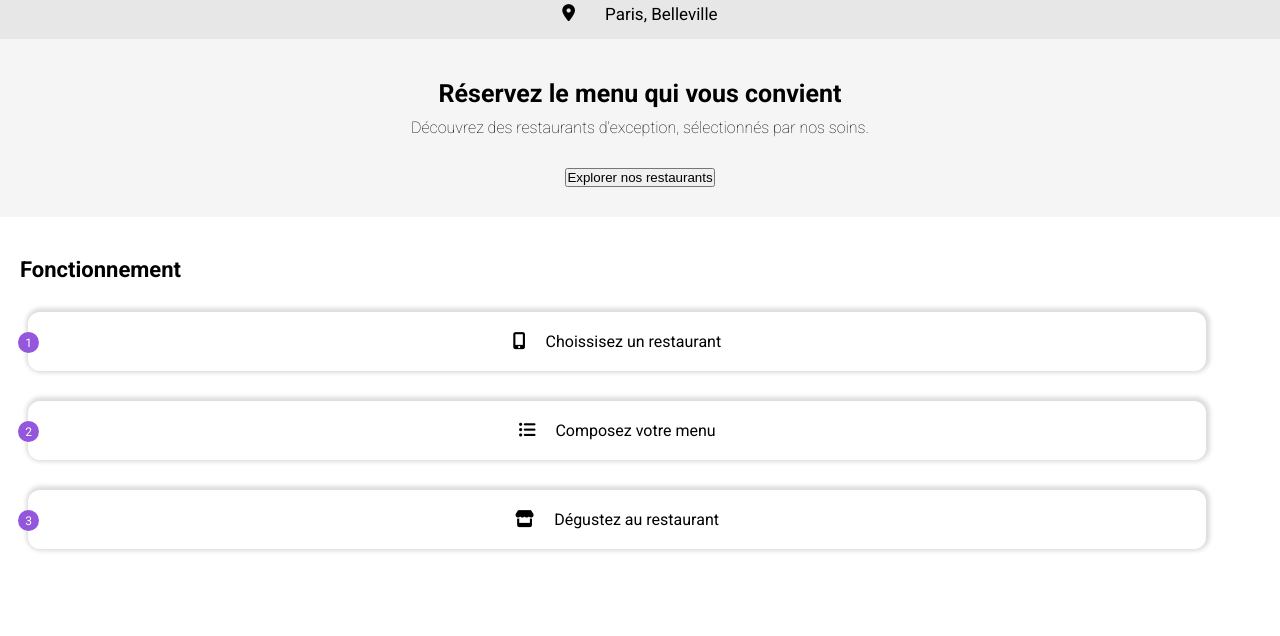
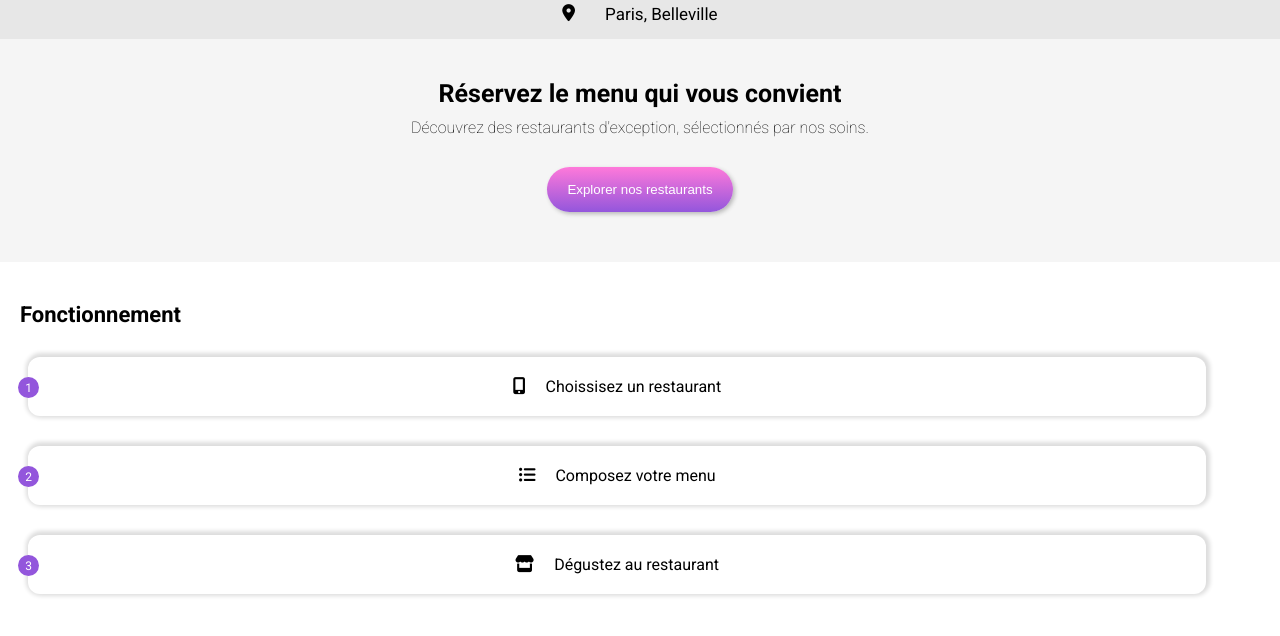
Before and after one commit to Alexandre-lar/AlexandreLarosa_3_08022020, a website: page index.html in a window 1280 px wide. Shown: the part 70-706 px from the top of the page. Drawn offline with Linux system fonts and the light colour scheme; a web font is replaced by a local one.

Commit message:
création button principaux

```diff
--- a/Sass/Components/_button.scss
+++ b/Sass/Components/_button.scss
@@ -0,0 +1,18 @@
+// button accueil
+
+.btn_pink {
+  background: linear-gradient(#ff79da, #9356dc);
+  border-radius: $border-radius-30;
+  margin-bottom: 20px;
+  color: white;
+  border: none;
+  padding: 15px 20px;
+  outline: none;
+  box-shadow: 2px 2px 4px rgb(184, 184, 184);
+  cursor: pointer;
+
+  &:hover {
+    box-shadow: 2px 2px 2px 1px gray;
+    background: lighten($color: #d369b5, $amount: 2);
+  }
+}
```
Also changed, not shown: main.css, 1 other file.
